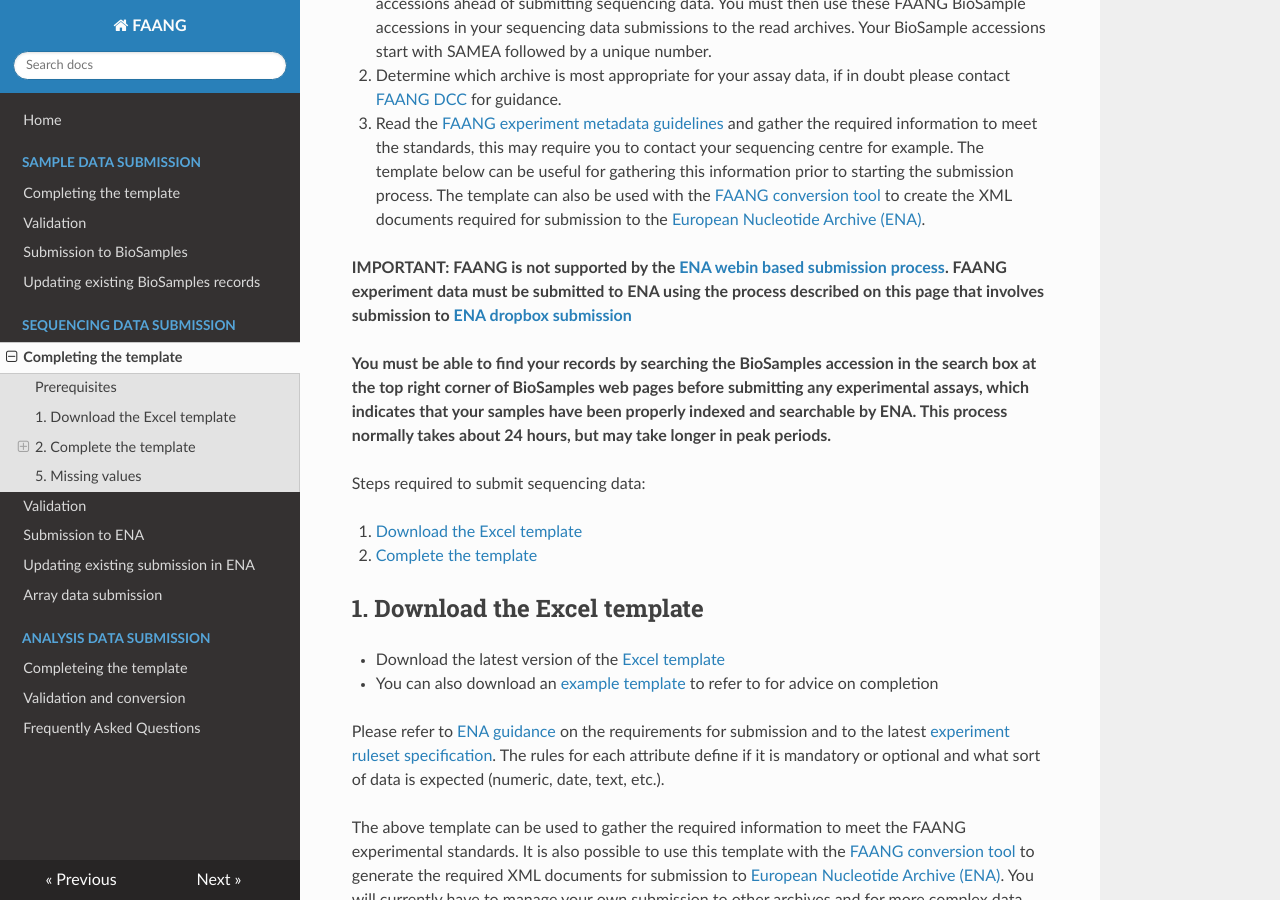
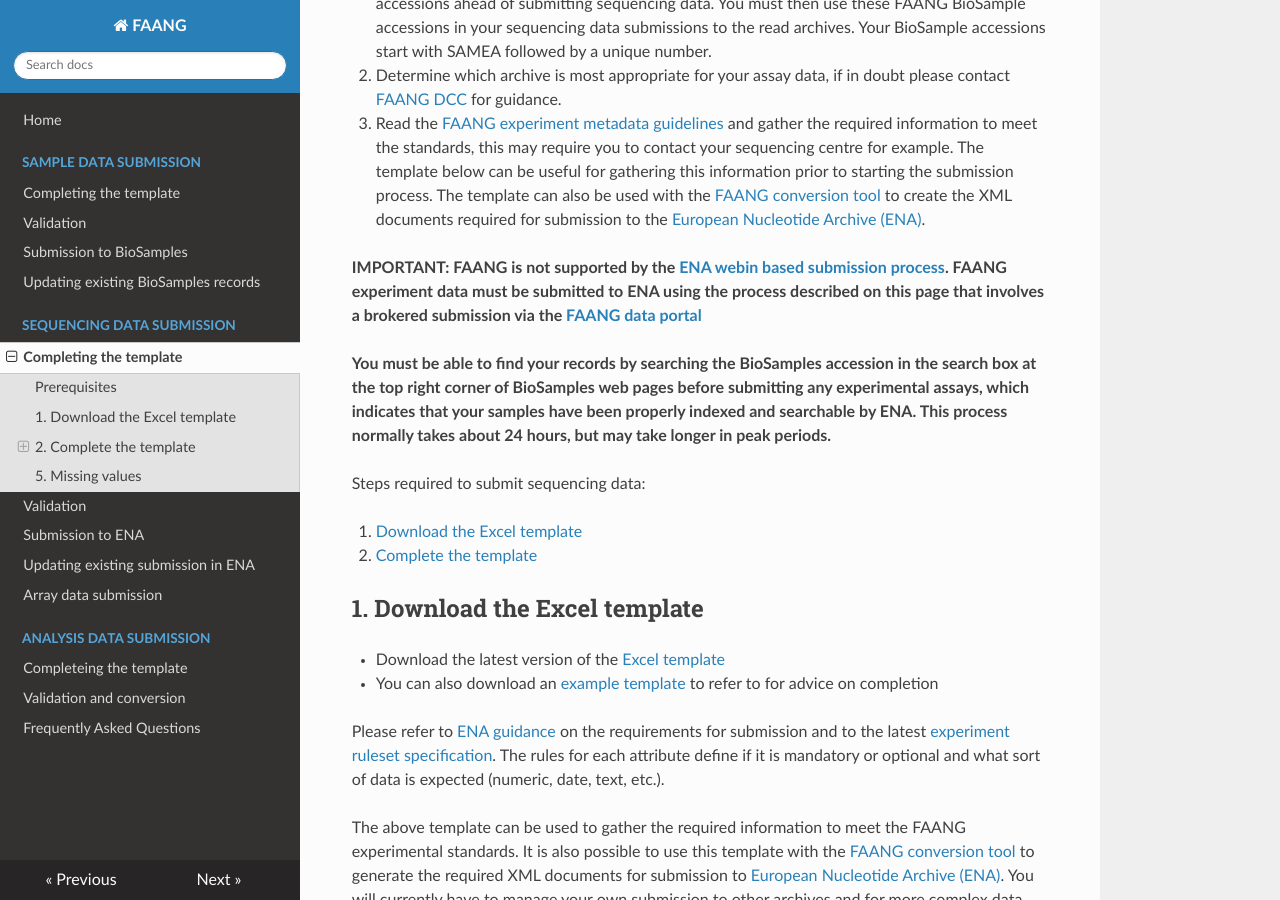
Before and after one commit to FAANG/dcc-documentation, an MkDocs documentation site: the page built from docs/experiment/ena_template.md, in a window 1280 px wide and 900 px high, scrolled down 392 px. Built offline with MkDocs 1.6.1, drawn with Linux system fonts in a browser that asks for light colours; nearby versions of some CDN libraries.

Commit message:
Fix broken link

```diff
--- a/docs/experiment/ena_template.md
+++ b/docs/experiment/ena_template.md
@@ -28,7 +28,7 @@ http://www.ebi.ac.uk/ena).
 
 **IMPORTANT: FAANG is not supported by the [ENA webin based submission process](https://www.ebi.ac.uk/ena/submit/sra/#home).
 FAANG experiment data must be submitted to ENA using the process described on
-this page that involves submission to [ENA dropbox submission](https://www.ebi.ac.uk/ena/submit/drop-box/submit/)**
+this page that involves a brokered submission via the [FAANG data portal](https://data.faang.org/validation/experiments)**
 
 **You must be able to find your records by searching the BioSamples accession
 in the search box at the top right corner of BioSamples web pages before
```
